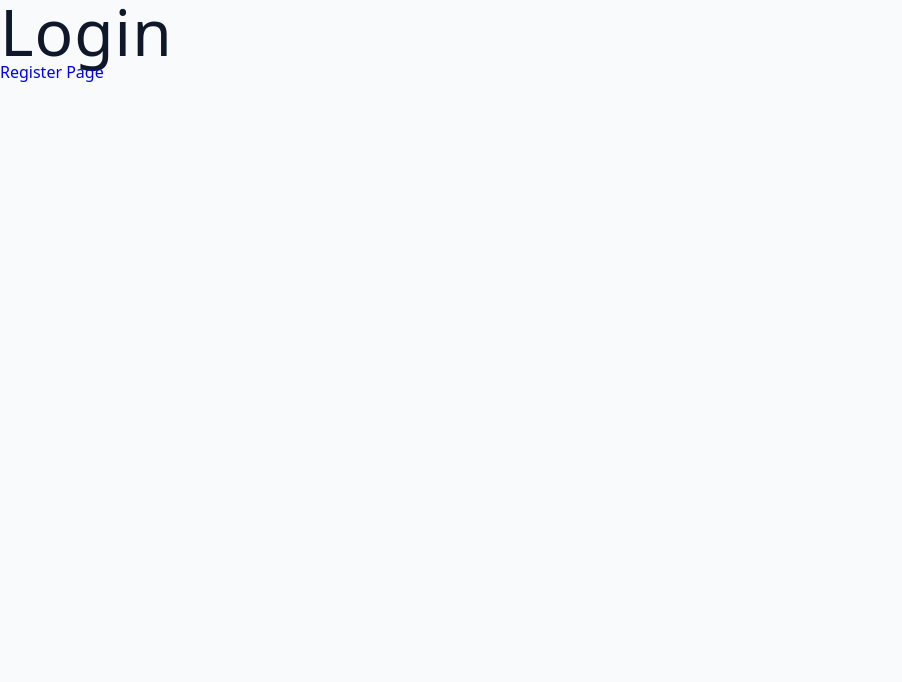
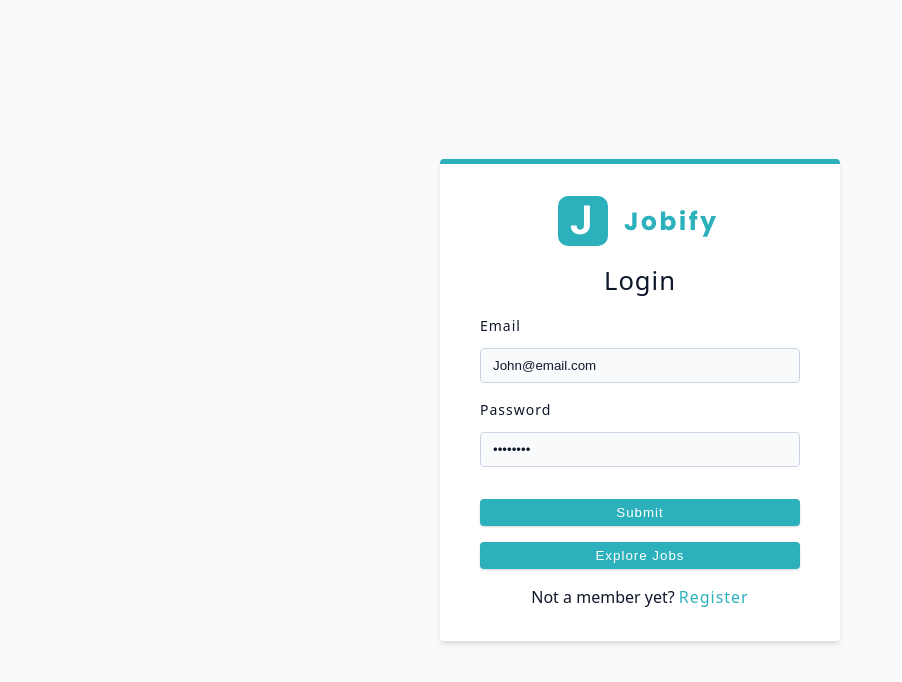
Before and after one commit to Aroshana1/TopJobs, a React (Vite) app in the folder client/: page /login in a window 1280 px wide. Shown: the top 682 px of the page, without its empty margins (0-902 px from the left). Built offline with nearby package versions, Linux system fonts and the light colour scheme.

Commit message:
register and login page

```diff
--- /dev/null
+++ b/client/src/components/FormRow.jsx
@@ -0,0 +1,21 @@
+import React from "react";
+
+const FormRow = ({ type, name, labelText, defaultValue }) => {
+  return (
+    <div className="form-row">
+      <label htmlFor={name} className="form-label">
+        {labelText || name}
+      </label>
+      <input
+        type={type}
+        id={name}
+        name={name}
+        className="form-input"
+        defaultValue={defaultValue || ""}
+        required
+      />
+    </div>
+  );
+};
+
+export default FormRow;
--- a/client/src/components/index.js
+++ b/client/src/components/index.js
@@ -1 +1,2 @@
 export { default as Logo } from "./Logo";
+export { default as FormRow } from "./FormRow";
--- a/client/src/pages/Login.jsx
+++ b/client/src/pages/Login.jsx
@@ -1,12 +1,30 @@
 import React from "react";
 import { Link } from "react-router-dom";
+import Wrapper from "../assets/wrappers/RegisterAndLoginPage";
+import { Logo, FormRow } from "../components";
 
 const Login = () => {
   return (
-    <div>
-      <h1>Login</h1>
-      <Link to="/register">Register Page</Link>
-    </div>
+    <Wrapper>
+      <form className="form">
+        <Logo />
+        <h4>Login</h4>
+        <FormRow type="email" name="email" defaultValue="John@email.com" />
+        <FormRow type="password" name="password" defaultValue="password" />
+        <button type="submit" className="btn btn-block">
+          Submit
+        </button>
+        <button type="button" className="btn btn-block">
+          Explore Jobs
+        </button>
+        <p>
+          Not a member yet?
+          <Link to="/Register" className="member-btn">
+            Register
+          </Link>
+        </p>
+      </form>
+    </Wrapper>
   );
 };
 
--- a/client/src/pages/Register.jsx
+++ b/client/src/pages/Register.jsx
@@ -2,6 +2,7 @@
 import { Link } from "react-router-dom";
 import Wrapper from "../assets/wrappers/RegisterAndLoginPage";
 import { Logo } from "../components";
+import { FormRow } from "../components";
 
 const Register = () => {
   return (
@@ -9,6 +10,25 @@
       <form className="form">
         <Logo />
         <h4>Register</h4>
+        <FormRow type="text" name="name" defaultValue="John" />
+        <FormRow
+          type="text"
+          name="lastName"
+          labelText="Last Name"
+          defaultValue="Smith"
+        />
+        <FormRow type="text" name="location" defaultValue="Earth" />
+        <FormRow type="email" name="email" defaultValue="John@email.com" />
+        <FormRow type="password" name="password" defaultValue="password" />
+        <button type="submit" className="btn btn-block">
+          Submit
+        </button>
+        <p>
+          Already a member?
+          <Link to="/Login" className="member-btn">
+            Login
+          </Link>
+        </p>
       </form>
     </Wrapper>
   );
```
